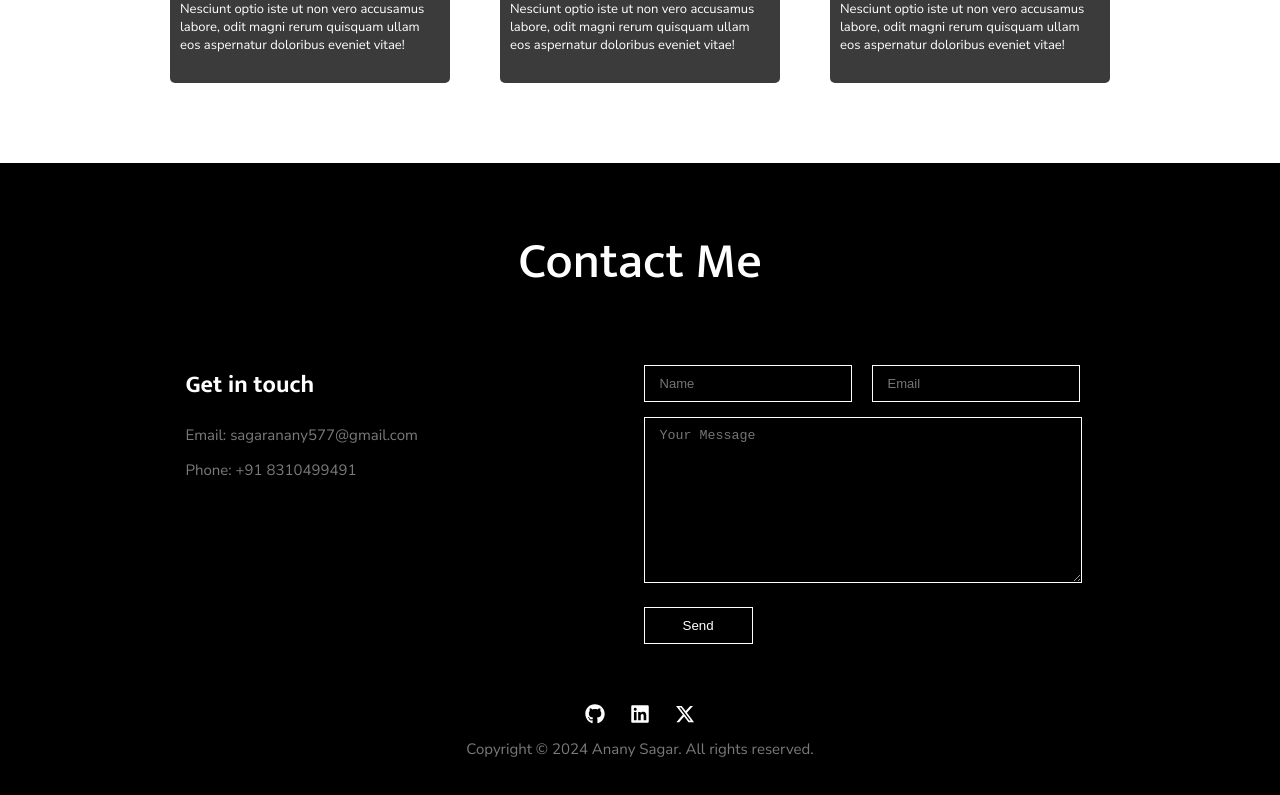
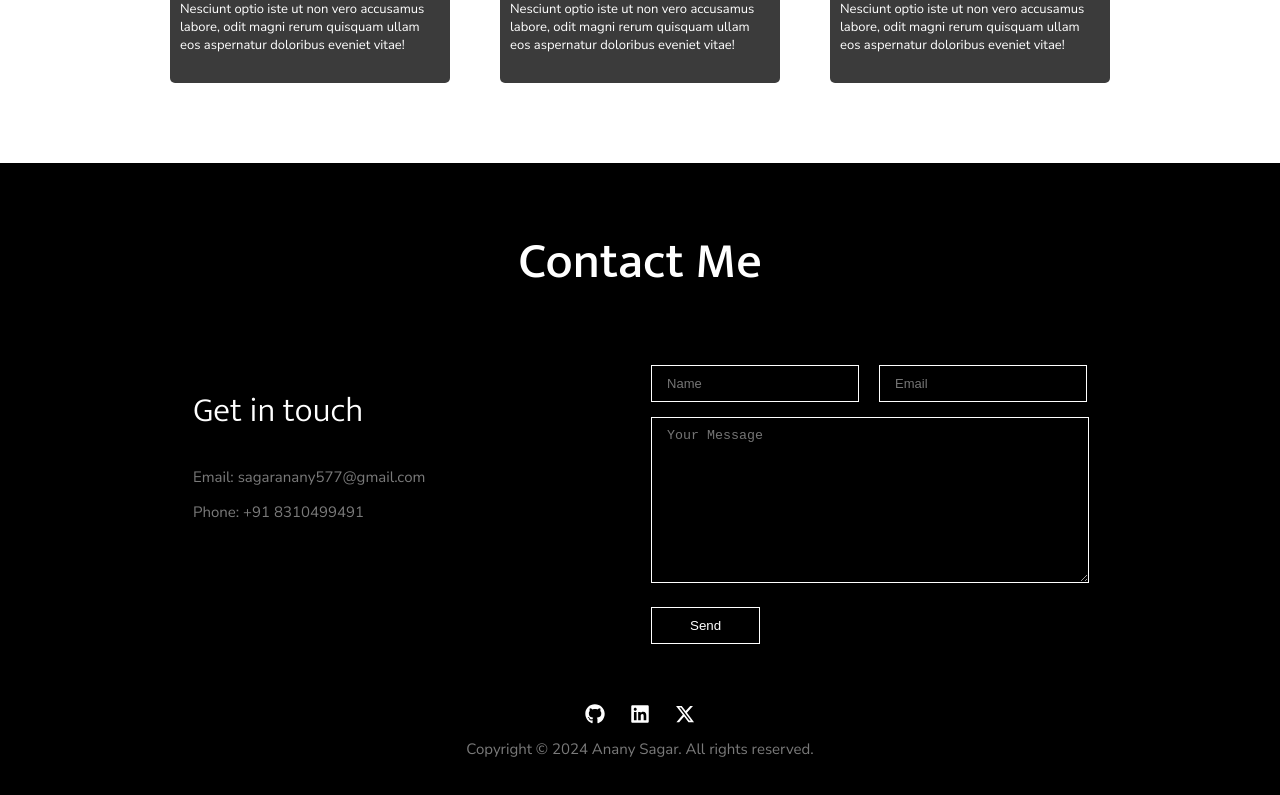
Before and after one commit to ananysagar/portfolio, a React (Create React App) app: page / in a window 1280 px wide. Shown: the part 4108-4903 px from the top of the page. Built offline with nearby package versions, Linux system fonts and the light colour scheme.

Commit message:
fixing contact-details alignment

```diff
--- a/src/components/contactus.css
+++ b/src/components/contactus.css
@@ -27,6 +27,20 @@
   height: auto;
 }
 
+.contact-detail {
+  display: flex;
+  flex-direction: column;
+  padding: 10px 15px;
+}
+.contact-detail h1 {
+  font-size: 34px;
+  font-weight: 300;
+  color: #fff;
+}
+.contact-detail p{
+  font-size: 15px;
+  margin-top: 0;
+}
 .form {
   display: flex;
   flex-direction: column;
```
